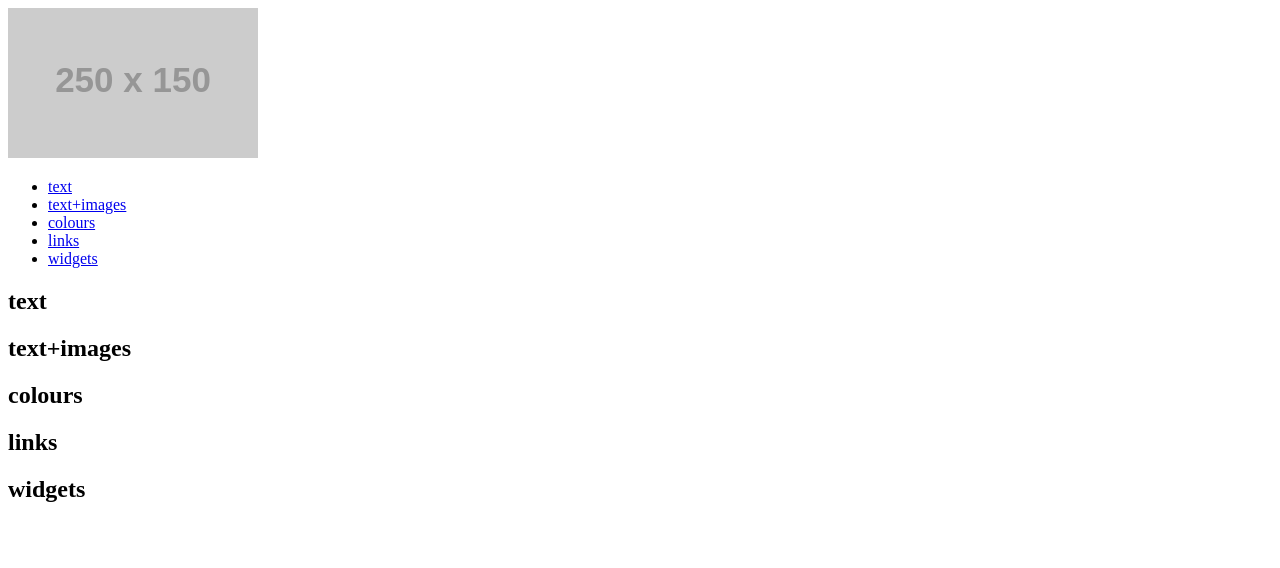
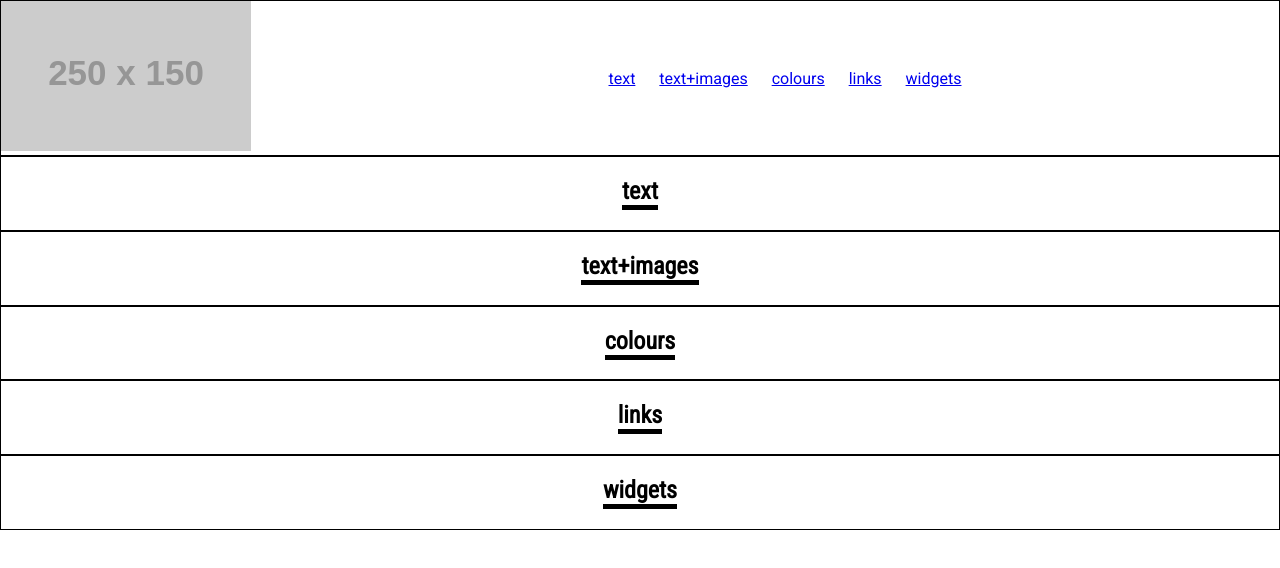
Before and after one commit to SamCard18/SamCard, a plain HTML site: page style-guide/index.html in a window 1280 px wide. Drawn offline with Linux system fonts and the light colour scheme; placeholder pictures from the web are drawn by us.

Commit message:
Add files via upload

```diff
--- a/style-guide/css/main.css
+++ b/style-guide/css/main.css
@@ -1 +1,34 @@
-tmp
+
+@import url('https://fonts.googleapis.com/css?family=Roboto|Roboto+Condensed&display=swap');
+body{
+    margin:0;
+    font-family: 'Roboto', sans-serif;
+}
+
+
+section {
+    display: flex;
+    justify-content: space-evenly;
+    flex-flow: row wrap;
+    border: 1px solid black;
+
+}
+
+.section-item {
+    margin: auto;
+}
+
+ul {
+    list-style-type: none;
+}
+
+ul > li {
+    display: inline;
+    margin: 10px;
+}
+
+h1 {
+    border-bottom: 5px solid black;
+    font-family: 'Roboto Condensed', sans-serif;
+
+}
```
